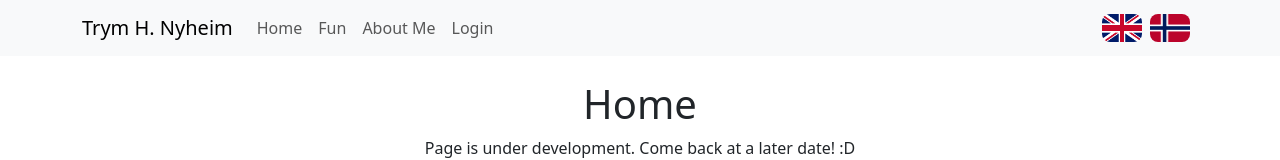
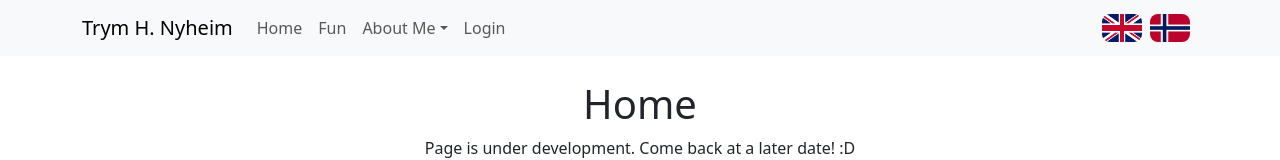
Before and after one commit to Trymnyheim/Webpage, a React (Vite) app in the folder frontend/: page / in a window 1280 px wide. Shown: the top 160 px of the page. Built offline with nearby package versions, Linux system fonts and the light colour scheme.

Commit message:
add: Dropdown for aboutme

```diff
--- a/frontend/public/i18n/locales/en/navigation.json
+++ b/frontend/public/i18n/locales/en/navigation.json
@@ -1,6 +1,10 @@
 {
     "home": "Home",
-    "aboutme": "About Me",
+    "aboutme": {
+        "h": "About Me",
+        "bio": "Biography",
+        "education": "Education"
+    },
     "tasks": "Tasks",
     "fun": "Fun",
     "register": "Register",
--- a/frontend/public/i18n/locales/no/navigation.json
+++ b/frontend/public/i18n/locales/no/navigation.json
@@ -1,6 +1,10 @@
 {
     "home": "Hjem",
-    "aboutme": "Om meg",
+    "aboutme": {
+        "h": "Om meg",
+        "bio": "Biografi",
+        "education": "Utdanning"
+    },
     "tasks": "Gjøremål",
     "fun": "Moro",
     "register": "Registrer deg",
--- a/frontend/src/components/NavigationBar.jsx
+++ b/frontend/src/components/NavigationBar.jsx
@@ -23,22 +23,21 @@ function NavigationBar() {
 		<Navbar expand="lg" className="bg-body-tertiary" expanded={expanded}>
 			<Container>
 				<Navbar.Brand as={Link} to="/">Trym H. Nyheim</Navbar.Brand>
-				<Navbar.Toggle aria-controls="basic-navbar-nav" onClick={() => setExpanded(expanded ? false : true)} />
+				<Navbar.Toggle aria-controls="basic-navbar-nav"
+					onClick={() => setExpanded(expanded ? false : true)}
+				/>
 				<Navbar.Collapse id="basic-navbar-nav">
 					<Nav className="me-auto">
 						<Nav.Link as={Link} to="/" onClick={handleLinkClick}>{t("home")}</Nav.Link>
 						<Nav.Link as={Link} to="/fun" onClick={handleLinkClick}>{t("fun")}</Nav.Link>
-						<Nav.Link as={Link} to="/aboutme" onClick={handleLinkClick}>{t("aboutme")}</Nav.Link>
-						{false &&
-						<NavDropdown title="Dropdown" id="basic-nav-dropdown">
-							<NavDropdown.Item href="#action/3.1" onClick={handleLinkClick}>Action</NavDropdown.Item>
-							<NavDropdown.Item href="#action/3.1" onClick={handleLinkClick}>Action</NavDropdown.Item>
-							<NavDropdown.Divider />
-							<NavDropdown.Item href="#action/3.4" onClick={handleLinkClick}>
-								Separated link
+						<NavDropdown title={t("aboutme.h")} id="basic-nav-dropdown">
+							<NavDropdown.Item as={Link} to="/aboutme" onClick={handleLinkClick}>
+								{t("aboutme.bio")}
+							</NavDropdown.Item>
+							<NavDropdown.Item as={Link} to="/aboutme/education" onClick={handleLinkClick}>
+								{t("aboutme.education")}
 							</NavDropdown.Item>
 						</NavDropdown>
-						}
 						<Nav.Link onClick={handleLoginClick}>{t("login")}</Nav.Link>
 					</Nav>
 					<LanguageSwitcher />
```
